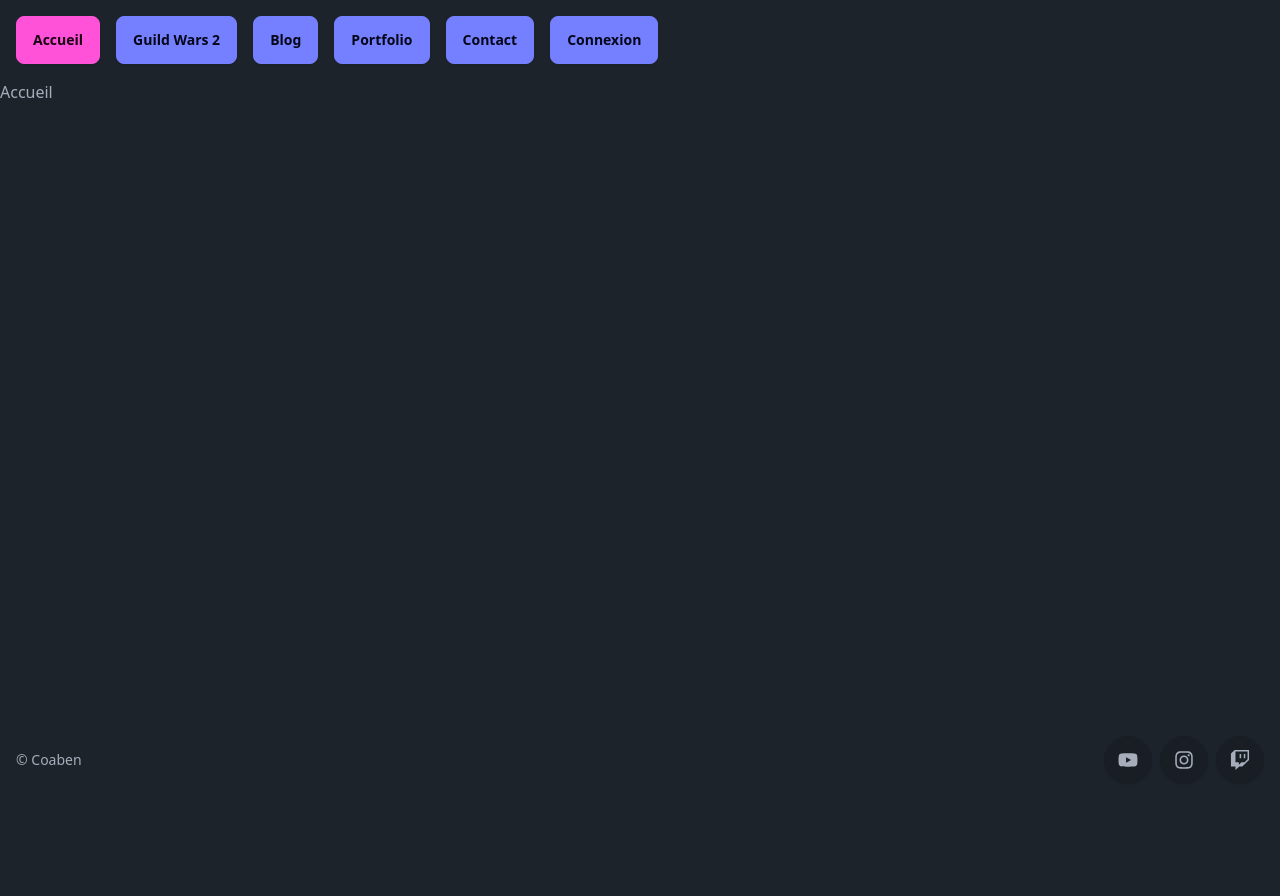
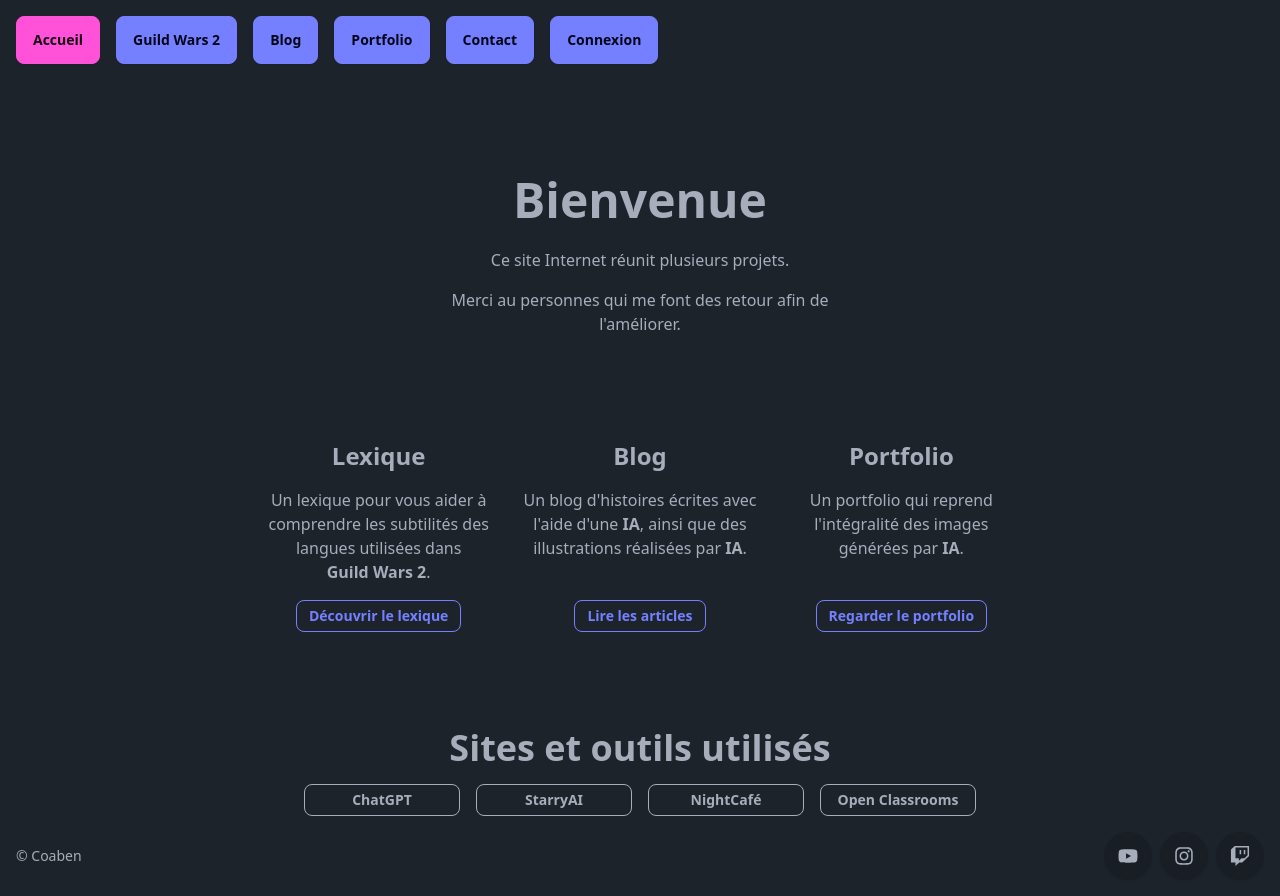
Before and after one commit to coaben2/coaben2, a Vue app: page / in a window 1280 px wide. Before the commit the page ends 800 px from the top, so only its background shows below. Built offline with nearby package versions, Linux system fonts and the light colour scheme.

Commit message:
Added Home content

```diff
--- a/src/App.vue
+++ b/src/App.vue
@@ -7,9 +7,9 @@ import AppFooter from './components/AppFooter.vue';
 
 <template>
   <AppNavigation />
-  <div class="flex-1">
+  <main class="flex-1">
     <RouterView />
-  </div>
+  </main>
   <AppFooter />
 </template>
 
--- a/src/assets/style.css
+++ b/src/assets/style.css
@@ -5,3 +5,36 @@
 #app {
     @apply flex flex-col min-h-screen;
 }
+
+h1,
+h2,
+h3,
+h4,
+h5,
+h6 {
+    @apply font-bold;
+}
+
+h1 {
+    @apply text-5xl;
+}
+
+h2 {
+    @apply text-4xl;
+}
+
+h3 {
+    @apply text-3xl;
+}
+
+h4 {
+    @apply text-2xl;
+}
+
+h5 {
+    @apply text-xl;
+}
+
+h6 {
+    @apply text-lg;
+}
--- a/src/views/HomeView.vue
+++ b/src/views/HomeView.vue
@@ -1,3 +1,65 @@
+<script setup>
+import { RouterLink } from 'vue-router';
+</script>
+
 <template>
-  <h1>Accueil</h1>
+  <div>
+    <div class="hero">
+      <div class="hero-content text-center py-24">
+        <div class="max-w-md">
+          <h1 class="text-5xl font-bold mb-4">Bienvenue</h1>
+          <p class="py-2"> Ce site Internet réunit plusieurs projets.</p>
+          <p class="py-2">Merci au personnes qui me font des retour afin de l'améliorer.</p>
+        </div>
+      </div>
+    </div>
+    <div class="container mx-auto max-w-3xl">
+      <div class="flex gap-4">
+        <div class="w-full flex flex-col items-center text-center gap-4">
+          <h4>Lexique</h4>
+          <p class="flex-1">
+            Un lexique pour vous aider à comprendre les subtilités des langues utilisées dans
+            <strong>Guild&nbsp;Wars&nbsp;2</strong>.
+          </p>
+          <RouterLink :to="{ name: 'GuildWars' }" class="btn btn-sm btn-outline btn-primary">Découvrir le lexique
+          </RouterLink>
+        </div>
+        <div class="w-full flex flex-col items-center text-center gap-4">
+          <h4>Blog</h4>
+          <p class="flex-1">Un blog d'histoires écrites avec l'aide d'une <strong>IA</strong>, ainsi que des illustrations
+            réalisées par
+            <strong>IA</strong>.
+          </p>
+          <RouterLink :to="{ name: 'Blog' }" class="btn btn-sm btn-outline btn-primary">Lire les articles</RouterLink>
+        </div>
+        <div class="w-full flex flex-col items-center text-center gap-4">
+          <h4>Portfolio</h4>
+          <p class="flex-1">Un portfolio qui reprend l'intégralité des images générées par <strong>IA</strong>.</p>
+          <RouterLink :to="{ name: 'Portfolio' }" class="btn btn-sm btn-outline btn-primary">Regarder le portfolio
+          </RouterLink>
+        </div>
+      </div>
+    </div>
+    <div class="mt-24">
+      <h2 class="text-center mb-4">Sites et outils utilisés</h2>
+      <div class="grid grid-cols-4 gap-4 max-w-2xl mx-auto">
+        <div class="tooltip" data-tip="Générer des textes">
+          <a href="https://chat.openai.com/auth/login?next=/chat" target="_blank" rel="nofollow"
+            class="btn btn-outline btn-sm w-full">ChatGPT</a>
+        </div>
+        <div class="tooltip" data-tip="Générer des images">
+          <a href="https://starryai.com/" target="_blank" rel="nofollow"
+            class="btn btn-outline btn-sm w-full">StarryAI</a>
+        </div>
+        <div class="tooltip" data-tip="Générer des images">
+          <a href="https://creator.nightcafe.studio/" target="_blank" rel="nofollow"
+            class="btn btn-outline btn-sm w-full">NightCafé</a>
+        </div>
+        <div class="tooltip" data-tip="Apprendre à créer votre site avec HTML5 et CSS3">
+          <a href="https://openclassrooms.com/" target="_blank" rel="nofollow" class="btn btn-outline btn-sm w-full">Open
+            Classrooms</a>
+        </div>
+      </div>
+    </div>
+  </div>
 </template>
```
